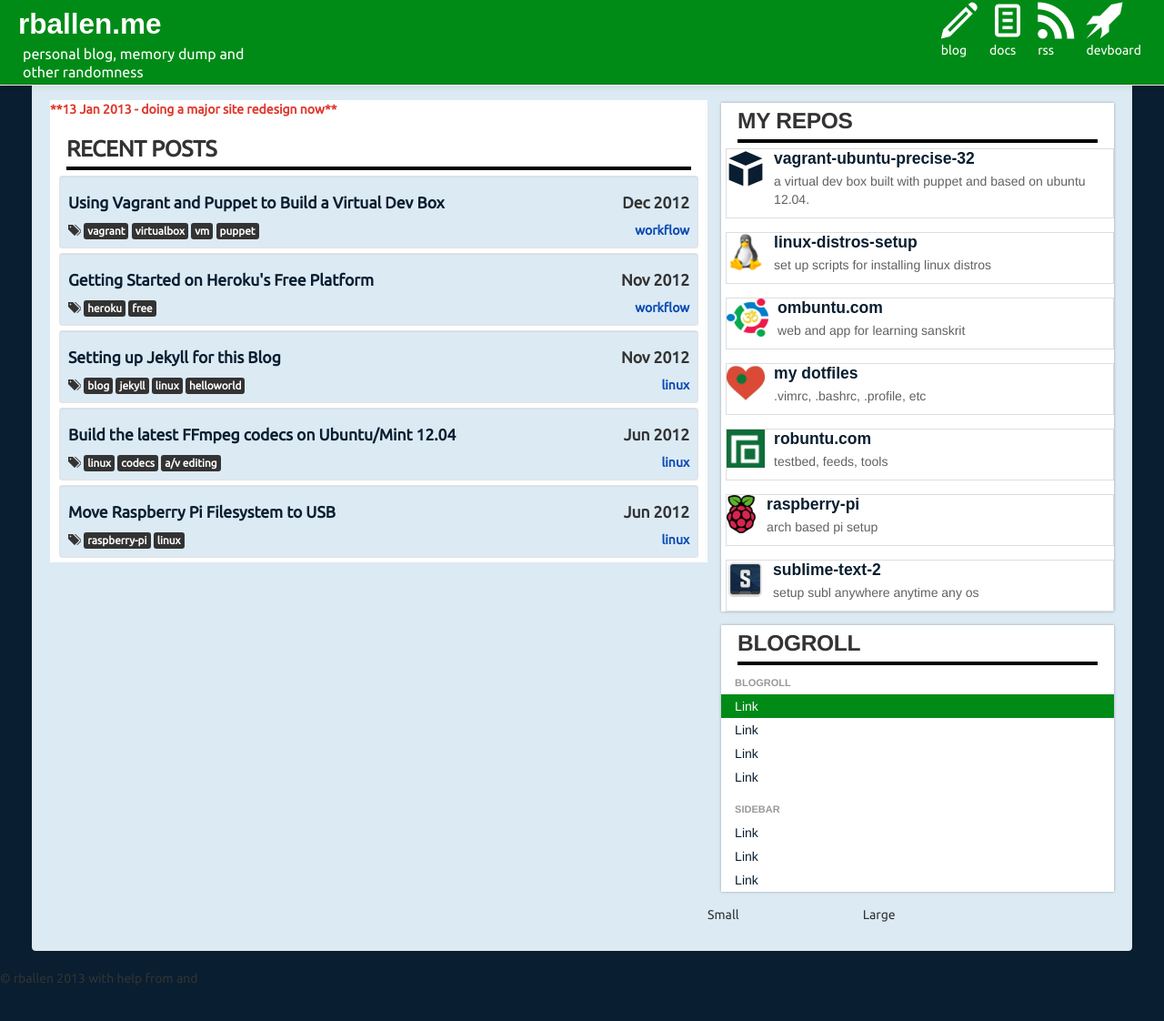
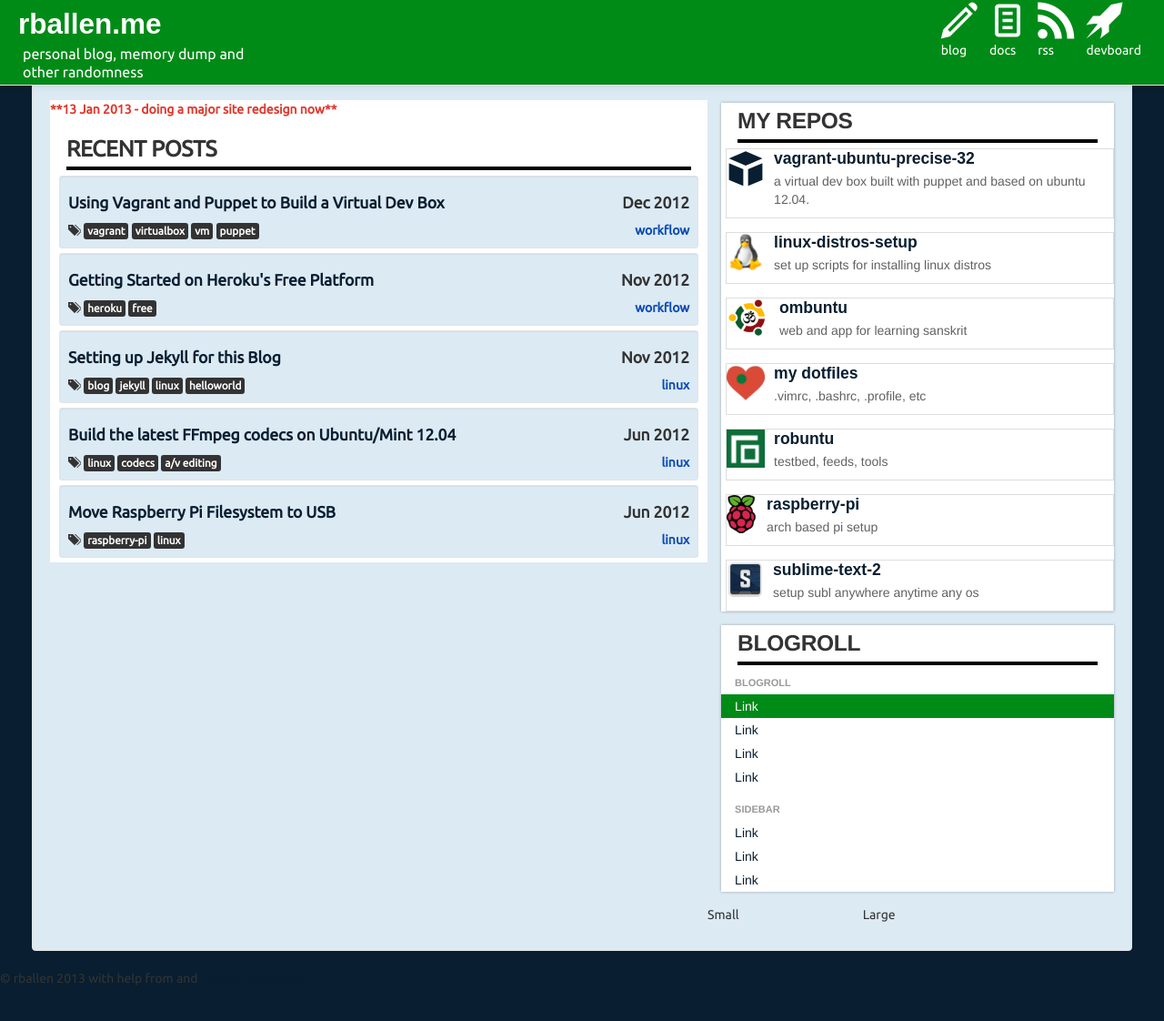
Before and after one commit to rballen/rballen.github.com, a Jekyll site: the page built from index.html, in a window 1280 px wide and 1135 px high. Shown: the top 1122 px of the window at 91% size. Built offline with Jekyll 4.4.1, drawn with Linux system fonts in a browser that asks for light colours; some web fonts are replaced; Markdown is read by kramdown in place of the engine named in the settings.

Commit message:
new graphic and removed .com

```diff
--- a/_layouts/default.html
+++ b/_layouts/default.html
@@ -43,7 +43,7 @@
                            <div class="pull-left">
                               <img class="media-object" src="/assets/img/ombuntu.png"></div>
                            <div class="media-body">
-                              <h4 class="media-heading">ombuntu.com</h4>
+                              <h4 class="media-heading">ombuntu</h4>
                               <p>web and app for learning sanskrit</p>
                            </div>
                         </a>
@@ -63,11 +63,11 @@
 
                      <li class="repo media">
                         <!-- robuntu.com -->
-                        <a href="http://robuntu.com">
+                        <a href="#">
                            <div class="pull-left">
                               <img class="media-object" src="/assets/img/favicon.png"></div>
                            <div class="media-body">
-                              <h4 class="media-heading">robuntu.com</h4>
+                              <h4 class="media-heading">robuntu</h4>
                               <p>testbed, feeds, tools</p>
                            </div>
                         </a>
```
Also changed, not shown: assets/img/ombuntu.png.
